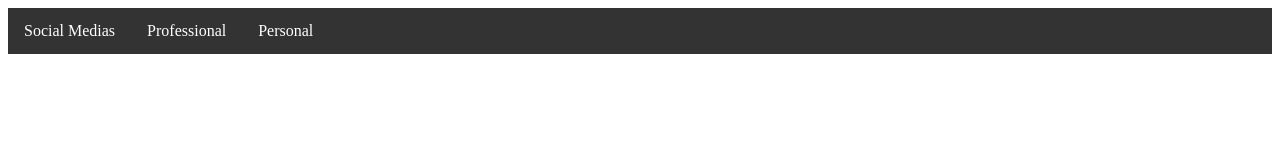
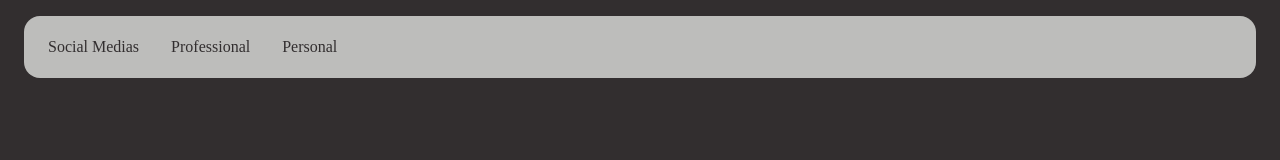
Before and after one commit to sudo-jayson/links, a plain HTML site: page index.html in a window 1280 px wide. Drawn offline with nearby package versions, Linux system fonts and the light colour scheme.

Commit message:
minor style

```diff
--- a/style.css
+++ b/style.css
@@ -1,9 +1,13 @@
+body {
+  background-color: #322e2f;
+}
 ul {
   list-style-type: none;
-  margin: 0;
-  padding: 0;
+  margin: 1rem;
+  padding: 0.5rem;
   overflow: hidden;
-  background-color: #333;
+  background-color: #bdbdbb;
+  border-radius: 1rem;
 }
 
 li {
@@ -13,19 +17,21 @@ li {
 li a,
 .dropbtn {
   display: inline-block;
-  color: white;
+  color: #322e2f;
   text-align: center;
   padding: 14px 16px;
   text-decoration: none;
+  border-radius: 1rem;
 }
 
 li a:hover,
 .dropdown:hover .dropbtn {
-  background-color: red;
+  background-color: #eea4bb;
 }
 
 li.dropdown {
   display: inline-block;
+  border-radius: 1rem;
 }
 
 .dropdown-content {
@@ -35,6 +41,7 @@ li.dropdown {
   min-width: 160px;
   box-shadow: 0px 8px 16px 0px rgba(0, 0, 0, 0.2);
   z-index: 1;
+  border-radius: 1rem;
 }
 
 .dropdown-content a {
```
Also changed, not shown: 1 other file.
